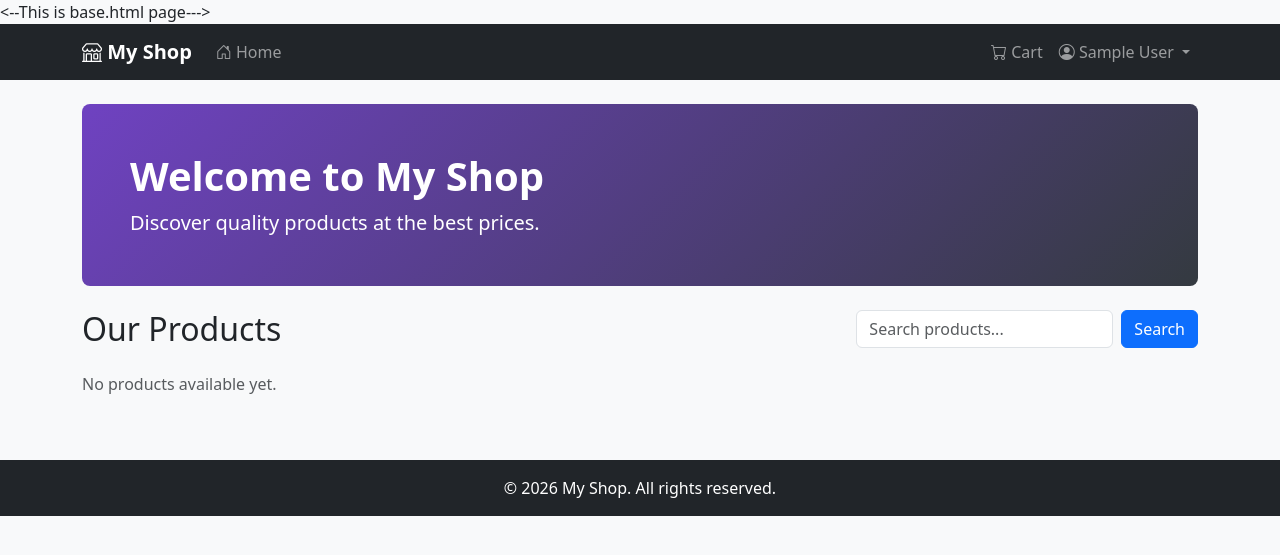
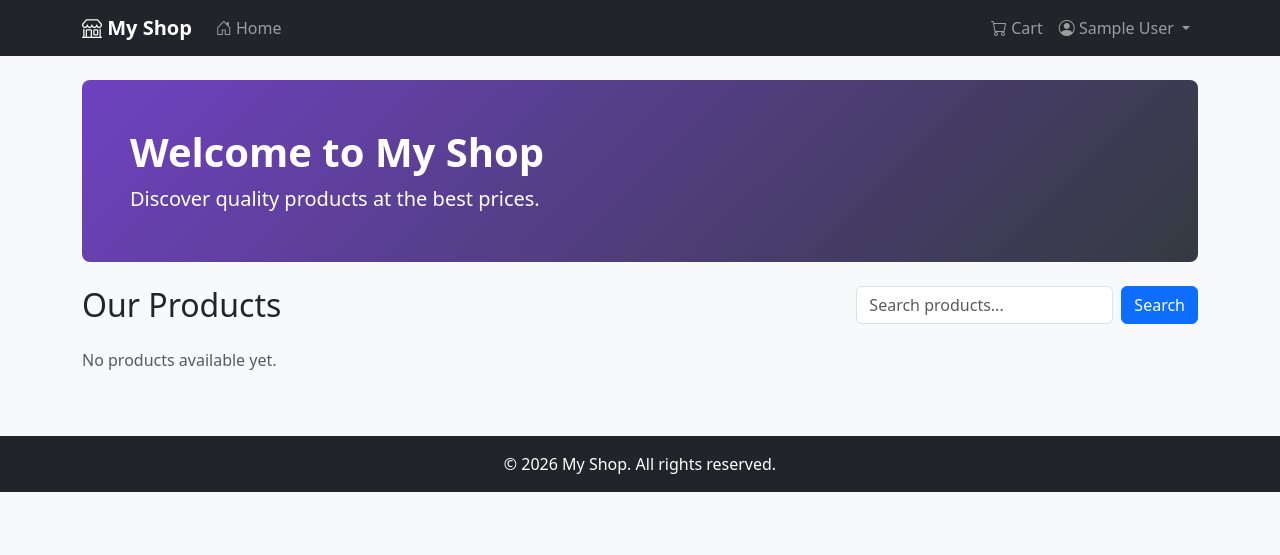
Before and after one commit to Farwa512/ecommerce-app, a Flask app: page / in a window 1280 px wide. Shown: the top 555 px of the page. Run offline with Flask 3, Linux system fonts and the light colour scheme; the visitor is signed in with stand-in values (Sample User, id 1); data that the repository does not hold is empty.

Commit message:
Remove comment from base.html

```diff
--- a/templates/base.html
+++ b/templates/base.html
@@ -1,6 +1,5 @@
 <!DOCTYPE html>
 <html lang="en">
-<--This is base.html page--->
 <head>
     <meta charset="UTF-8">
     <meta name="viewport" content="width=device-width, initial-scale=1.0">
```
